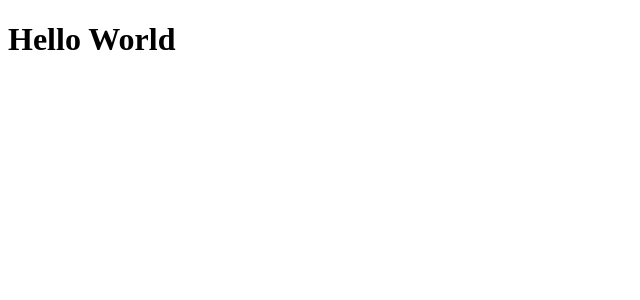
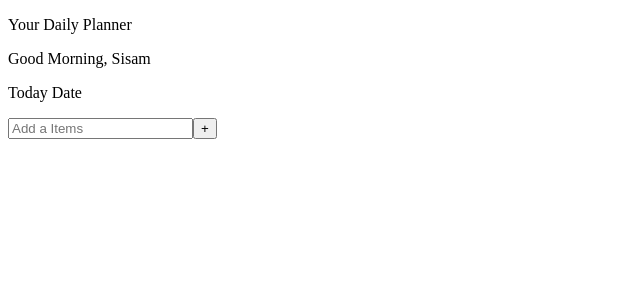
Before and after one commit to Sisamgtm07/TodoApp, a React (Create React App) app: page / in a window 1280 px wide. Shown: the top 300 px of the page, without its empty margins (0-640 px from the left). Built offline with nearby package versions, Linux system fonts and the light colour scheme.

Commit message:
Addition of list

```diff
--- a/src/component/App.js
+++ b/src/component/App.js
@@ -1,8 +1,41 @@
-import React from "react";
+import React, { useState } from "react";
+import TodoList from "./TodoList"
 
-function App() {
+const App = () => {
+
+  const [inputList,setInputList] = useState("");
+  const [item, setItem] = useState([]);
+  const addList = (event) =>{
+      setInputList (event.target.value);
+  };
+
+  const addedList = () =>{
+      setItem((oldItem) => {
+        return [...oldItem, inputList];
+      });
+      setInputList("");
+  };
+
   return (
-    <h1>Hello World</h1>
+    <>
+        <div className = "todo">
+          <div className = "todo__card">
+              <p className = "todo__detail">Your Daily Planner</p>
+              <p className = "todo__greet">Good Morning, Sisam</p>
+              <p className = "todo__date">Today Date</p>
+
+              <div className = "todo__list">
+                  <input type = "text" placeholder = "Add a Items" onChange = {addList} value = {inputList}/>
+                  <button onClick = {addedList}> + </button>
+                  <ol>
+                    {item.map( (itemVal) => {
+                        return <TodoList list = {itemVal} />
+                    })}
+                  </ol>
+              </div>
+          </div>
+        </div>
+    </>
   );
 }
 
--- /dev/null
+++ b/src/component/TodoList.jsx
@@ -0,0 +1,7 @@
+import React from "react";
+
+const TodoList = (props) =>{
+    return <li>{props.list}</li>
+}
+
+export default TodoList;
```
